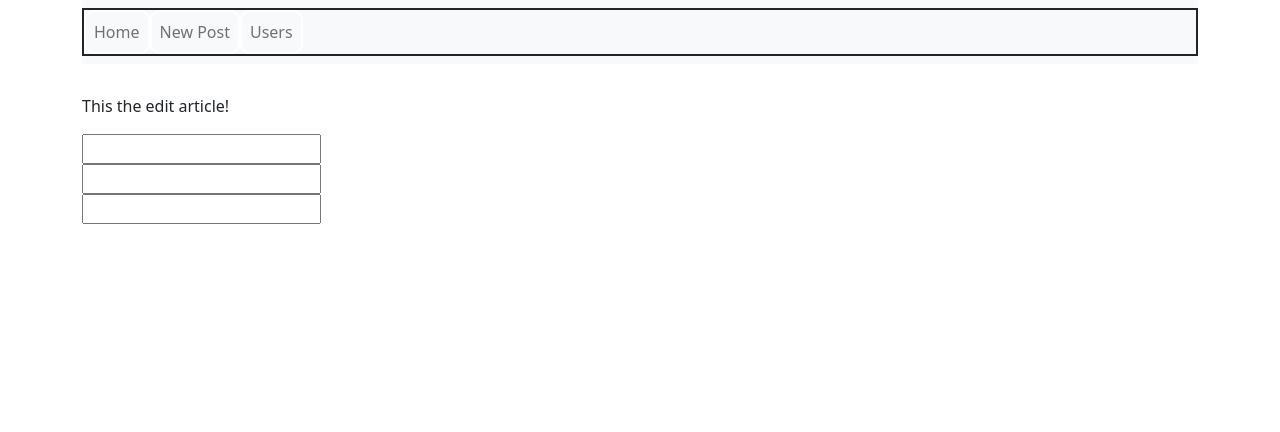
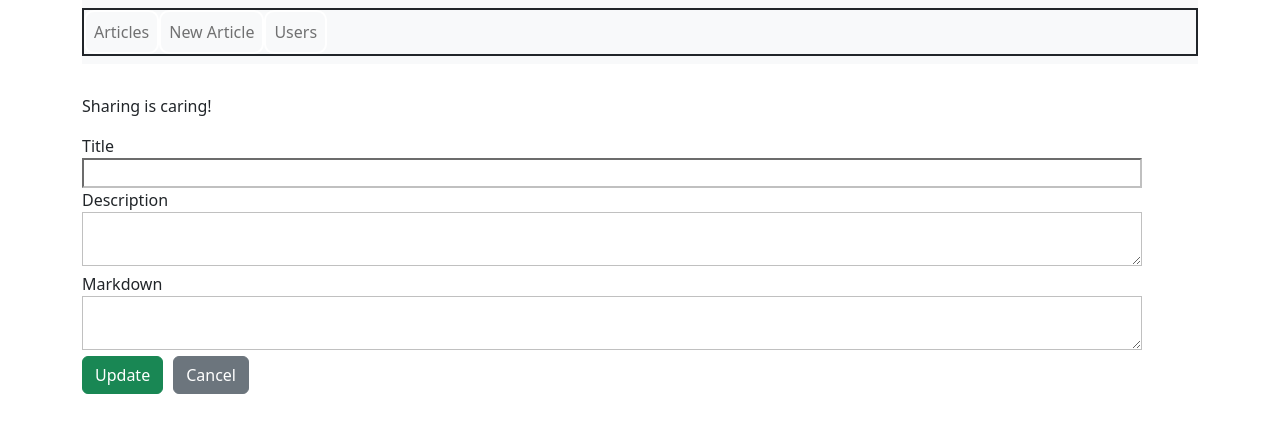
Before and after one commit to Kelvin-MKL/BlogApp, a React (Create React App) app in the folder font-end/: page /edit/daf1 in a window 1280 px wide. Shown: the top 432 px of the page. Built offline with nearby package versions, Linux system fonts and the light colour scheme; no server answers.

Commit message:
CRUD feature completed.

```diff
--- a/font-end/public/index.html
+++ b/font-end/public/index.html
@@ -42,4 +42,6 @@
       To create a production bundle, use `npm run build` or `yarn build`.
     -->
   </body>
+  <script src="https://code.jquery.com/jquery-3.5.1.slim.min.js" integrity="sha384-DfXdz2htPH0lsSSs5nCTpuj/zy4C+OGpamoFVy38MVBnE+IbbVYUew+OrCXaRkfj" crossorigin="anonymous"></script>
+  <script src="https://cdn.jsdelivr.net/npm/bootstrap@4.5.3/dist/js/bootstrap.bundle.min.js" integrity="sha384-ho+j7jyWK8fNQe+A12Hb8AhRq26LrZ/JpcUGGOn+Y7RsweNrtN/tE3MoK7ZeZDyx" crossorigin="anonymous"></script>
 </html>
--- a/font-end/src/App.css
+++ b/font-end/src/App.css
@@ -1,5 +1,9 @@
 *, *::after, *::before{
     box-sizing: border-box;
+}
+
+html{
+    min-width: 450px;
 }
 
 .collapse {
@@ -7,6 +11,7 @@
 }
 
 .nav-item{
+
     border: 2px solid white;
     border-radius: 10px;
 
@@ -14,6 +19,8 @@
 
 .nav-item:hover{
     background-color:#7c7a7a;
+    transition: 0.5s;
+    text-shadow: 1px 1px black;
 }
 
 .article-wrapper{
--- a/font-end/src/App.js
+++ b/font-end/src/App.js
@@ -4,7 +4,6 @@ import { BrowserRouter as Router, Routes, Route } from "react-router-dom";
 import Navbar from "./components/navbar";
 import ArticleList from "./components/articleList";
 import EditArticle from "./components/editArticle";
-import CreateArticle from "./components/createArticle";
 import CreateUser from "./components/createUser";
 import React from "react";
 
@@ -15,8 +14,8 @@ function App() {
         <Navbar></Navbar>
         <Routes>
           <Route path='/' exact element={<ArticleList />}></Route>
-          <Route path='/edit/:id' element={<EditArticle />} />
-          <Route path='/create' element={<CreateArticle />}></Route>
+
+          <Route path='/edit/:paramId' element={<EditArticle />} />
           <Route path='/user' element={<CreateUser />}></Route>
         </Routes>
       </div>
--- /dev/null
+++ b/font-end/src/components/articleForm.jsx
@@ -0,0 +1,57 @@
+import React from "react";
+
+const ArticleForm = ({
+  paramId,
+  content,
+  onSubmit,
+  onChangeTitle,
+  onChangeDescription,
+  onChangeMarkdown,
+}) => {
+  return (
+    <>
+      <form onSubmit={onSubmit}>
+        <p>Sharing is caring! </p>
+        <label htmlFor='title'>Title</label>
+        <br></br>
+        <input
+          required
+          type='text'
+          id='title'
+          className='title'
+          onChange={onChangeTitle}
+          value={content.title}
+        ></input>
+        <br />
+
+        <label htmlFor='description'>Description</label>
+        <br />
+        <textarea
+          required
+          type='text'
+          id='description'
+          onChange={onChangeDescription}
+          value={content.description}
+        ></textarea>
+        <br />
+        <label htmlFor='markdown'>Markdown</label>
+        <br />
+        <textarea
+          required
+          type='text'
+          id='markdown'
+          onChange={onChangeMarkdown}
+          value={content.markdown}
+        ></textarea>
+        <button type='submit' className='btn btn-success'>
+          {paramId === "new" ? "Create" : "Update"}
+        </button>
+        <a href='/' className='btn btn-secondary'>
+          Cancel
+        </a>
+      </form>
+    </>
+  );
+};
+
+export default ArticleForm;
--- a/font-end/src/components/createArticle.jsx
+++ /dev/null
@@ -1,71 +0,0 @@
-import React, { useRef } from "react";
-import axios from "axios";
-
-function CreateArticle() {
-  const titleRef = useRef();
-  const descriptionRef = useRef();
-  const markdownRef = useRef();
-
-  const handleSubmit = async (e) => {
-    e.preventDefault();
-
-    const article = {
-      title: titleRef.current.value,
-      description: descriptionRef.current.value,
-      markdown: markdownRef.current.value,
-    };
-
-    try {
-      const response = await axios.post(
-        "http://localhost:5000/articles/create",
-        article
-      );
-      if (response.data.Error == null) window.location = "/";
-      console.log(response);
-    } catch (err) {
-      throw new Error(`Error: ${err}`);
-    }
-
-    console.log("A new artricle is created!");
-  };
-
-  return (
-    <>
-      <form action='/create' method='POST' onSubmit={handleSubmit}>
-        <h2>New article!</h2>
-        <label htmlFor='title'>Title</label>
-        <br></br>
-        <input
-          required
-          type='text'
-          ref={titleRef}
-          id='title'
-          className='title'
-        ></input>
-        <br />
-        <label htmlFor='description'>Description</label>
-        <br></br>
-        <textarea
-          ref={descriptionRef}
-          required
-          type='text'
-          id='description'
-        ></textarea>
-        <br />
-        <label htmlFor='markdown'>Markdown</label>
-        <br />
-        <textarea ref={markdownRef} required type='text' id='markdown' />
-        <br />
-        <br />
-        <button type='submit' className='btn btn-success'>
-          Create
-        </button>
-        <a href='/' className='btn btn-secondary'>
-          Cancel
-        </a>
-      </form>
-    </>
-  );
-}
-
-export default CreateArticle;
--- a/font-end/src/components/editArticle.jsx
+++ b/font-end/src/components/editArticle.jsx
@@ -1,32 +1,101 @@
 import React, { useState, useEffect } from "react";
 import axios from "axios";
 import { useParams } from "react-router-dom";
+import ArticleForm from "./articleForm";
 
 function EditArticle() {
-  const { id } = useParams();
+  const { paramId } = useParams();
   const [article, setArticle] = useState({
     title: "",
     description: "",
     markdown: "",
   });
 
+  const resetState = () => {
+    const blank = { title: "", description: "", markdown: "" };
+    setArticle(blank);
+  };
+
+  const handleChangeTitle = (e) => {
+    const temp = { ...article };
+    temp.title = e.target.value;
+    setArticle(temp);
+  };
+
+  const handleChangeDescription = (e) => {
+    const temp = { ...article };
+    temp.description = e.target.value;
+    setArticle(temp);
+  };
+
+  const handleChangeMarkdown = (e) => {
+    const temp = { ...article };
+    temp.markdown = e.target.value;
+    setArticle(temp);
+  };
+
+  const handleSubmit = async (e) => {
+    e.preventDefault();
+
+    const currentArticle = {
+      title: article.title,
+      description: article.description,
+      markdown: article.markdown,
+    };
+    if (paramId === "new")
+      try {
+        const response = await axios.post(
+          "http://localhost:5000/articles/create",
+          currentArticle
+        );
+        if (response.data.Error == null) window.location = "/";
+        console.log("A new artricle is created!");
+        console.log(response);
+      } catch (err) {
+        throw new Error(`Error: ${err}`);
+      }
+    else {
+      try {
+        const response = await axios.post(
+          `http://localhost:5000/articles/update/${paramId}`,
+          currentArticle
+        );
+        if (response.data.Error == null) window.location = "/";
+        console.log("Artricle is updated!");
+        console.log(response);
+      } catch (err) {
+        throw new Error(`Error: ${err}`);
+      }
+    }
+  };
+
   useEffect(() => {
+    console.log(paramId);
+    if (paramId === "new") {
+      resetState();
+      return;
+    }
+
     const fetchArticle = async () => {
-      const { data } = await axios.get(`http://localhost:5000/articles/${id}`);
+      const { data } = await axios.get(
+        `http://localhost:5000/articles/${paramId}`
+      );
       setArticle(data);
+      console.log("fetching data");
     };
     fetchArticle();
     // eslint-disable-next-line
-  }, []);
+  }, [paramId === "new"]);
   return (
     <>
-      <p>This the edit article! </p>
-      <input value={article.title}></input>
-      <br />
-
-      <input value={article.description}></input>
-      <br />
-      <input value={article.markdown}></input>
+      <ArticleForm
+        paramId={paramId}
+        content={article}
+        onSubmit={handleSubmit}
+        onChangeTitle={handleChangeTitle}
+        onChangeDescription={handleChangeDescription}
+        onChangeMarkdown={handleChangeMarkdown}
+      ></ArticleForm>
     </>
   );
 }
--- a/font-end/src/components/navbar.jsx
+++ b/font-end/src/components/navbar.jsx
@@ -19,10 +19,10 @@ export class Navbar extends Component {
         <div className='collapse navbar-collapse' id='navbarNavAltMarkup'>
           <div className='navbar-nav'>
             <NavLink className='nav-item nav-link ' to='/'>
-              Home
+              Articles
             </NavLink>
-            <NavLink className='nav-item nav-link' to='/create'>
-              New Post
+            <NavLink className='nav-item nav-link' to='/edit/new'>
+              New Article
             </NavLink>
             <NavLink className='nav-item nav-link ' to='/user'>
               Users
```
